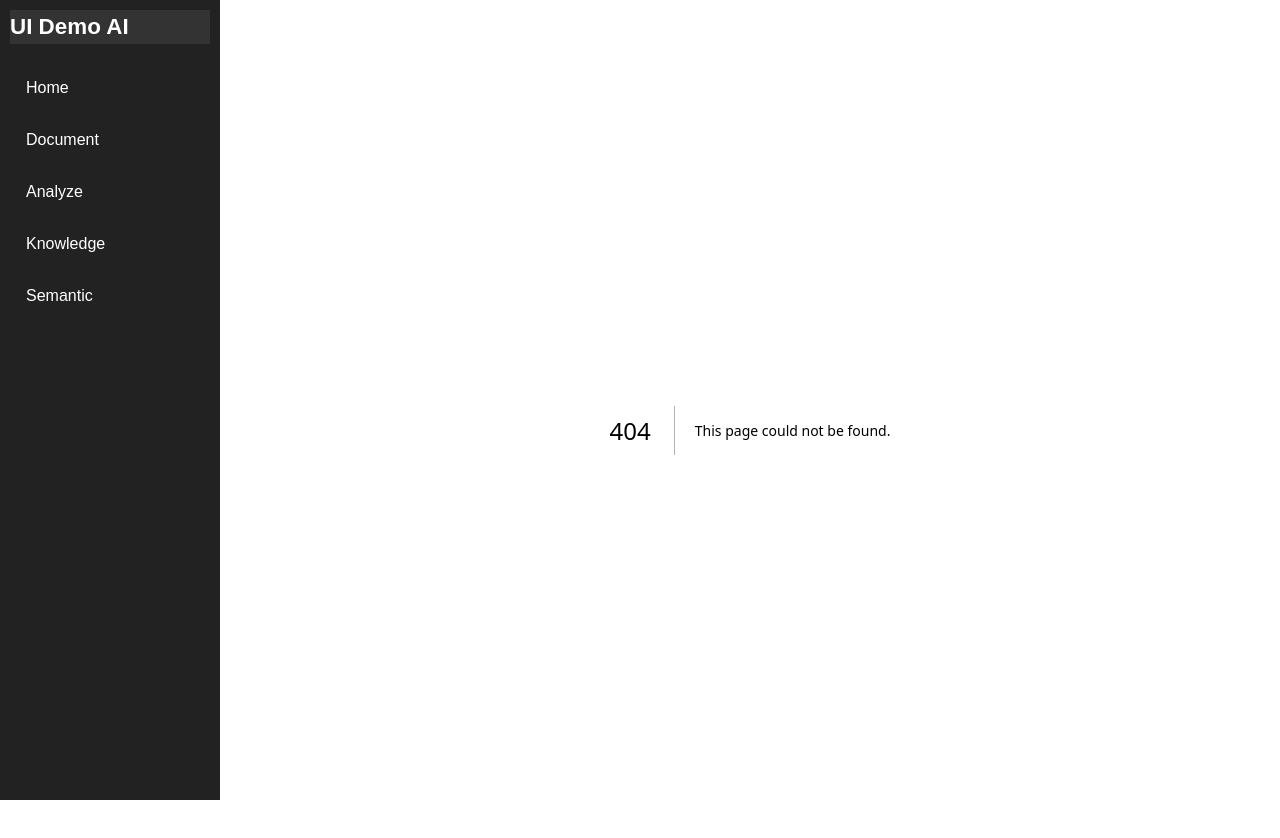
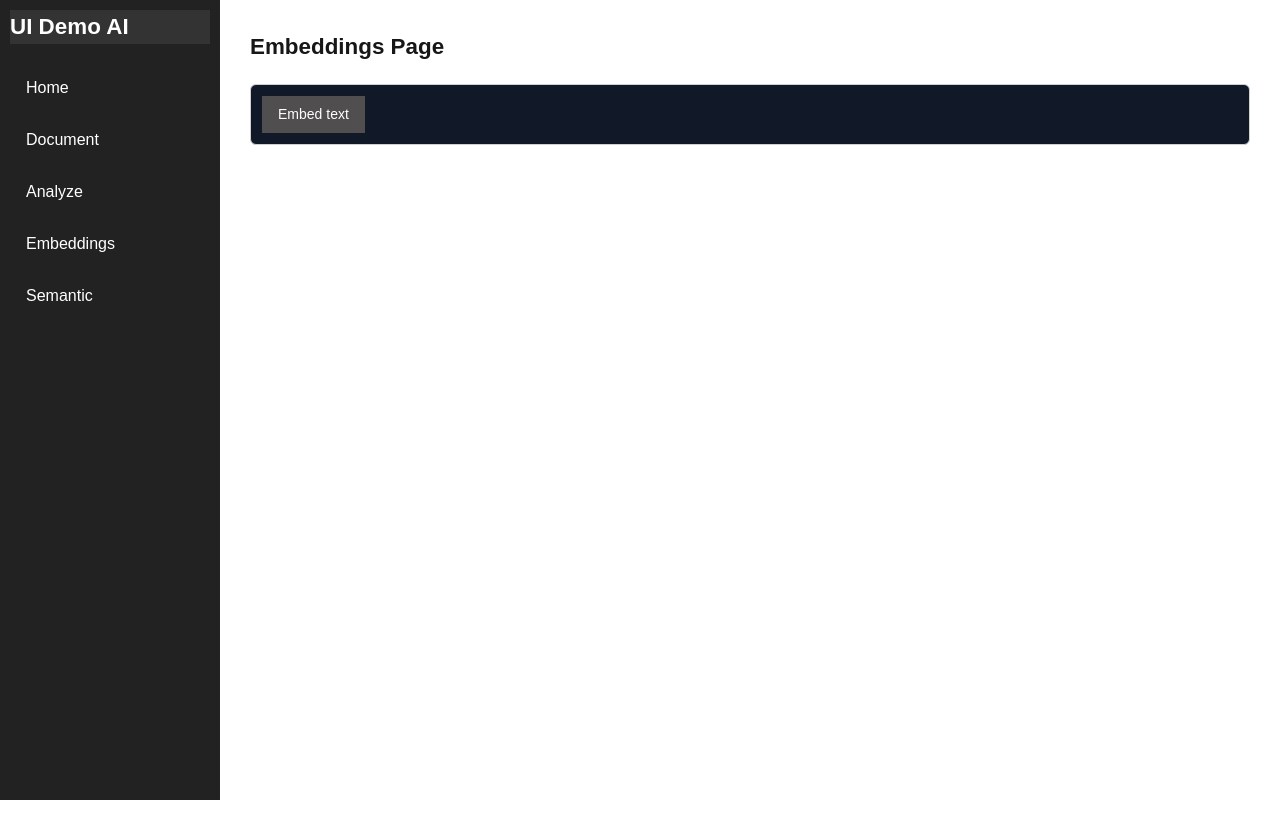
Before and after one commit to GuyHarel-Dev/React-demo-ai, a Next.js app: page /pages/embeddings in a window 1280 px wide. Before the commit this address had no page. Shown: the top 838 px of the page. After the commit the page ends 800 px from the top, so only its background shows below. Built offline with nearby package versions, Linux system fonts and the light colour scheme.

Commit message:
feat: embedding page

```diff
--- /dev/null
+++ b/src/api/embeddingService.ts
@@ -0,0 +1,27 @@
+
+import { apiRoutes } from "@/src/app/config/apiRoutes";
+
+export async function getTextEmbeddings(
+  text: string
+): Promise<string> {
+  const url = apiRoutes.postEmbbedText;
+
+  const res = await fetch(url, {
+    method: "POST",
+    headers: {
+      "Content-Type": "application/text",
+    },
+    body: JSON.stringify({ embed_text: text}),
+  });
+
+  if (!res.ok) {
+    const error = await res.json();
+
+    throw new Error(
+      `${error.detail} - HTTP ${res.status}`
+    );
+  }
+
+  return await res.json();
+
+}
--- a/src/app/components/Sidebar.tsx
+++ b/src/app/components/Sidebar.tsx
@@ -19,7 +19,7 @@ export default function Sidebar() {
             <Link href="/pages/analyse">Analyze</Link>
           </li>
           <li>
-            <Link href="/knowledge">Knowledge</Link>
+            <Link href="/pages/embeddings">Embeddings</Link>
           </li>
           <li>
             <Link href="/emantic">Semantic</Link>
--- a/src/app/config/apiRoutes.ts
+++ b/src/app/config/apiRoutes.ts
@@ -4,4 +4,5 @@ export const apiRoutes = {
   getDocuments: `${apiBaseUrl}/api/store/documents`,
   getDocumentStream: (fileName: string) => `${apiBaseUrl}/api/store/document/stream/${encodeURIComponent(fileName)}`,
   postDocumentAnalysis: `${apiBaseUrl}/api/document/analysis`,
+  postEmbbedText: `${apiBaseUrl}/api/embedding/text`
 };
--- /dev/null
+++ b/src/app/pages/embeddings/page.tsx
@@ -0,0 +1,32 @@
+"use client";
+
+import { useState } from "react";
+
+import styles from "./page.module.css";
+
+import { LoadingPanel } from "@/src/app/components/LoadingPanel"
+import { ErrorPanel } from "@/src/app/components/ErrorPanel"
+
+import "@/src/app/styles/pageArea.css";
+import "@/src/app/styles/controlArea.css";
+
+export default function EmbeddingsPage() {
+    const [isLoading, setIsLoading] = useState(false);
+    const [hasError, setHasError] = useState(false);
+    const [errorMessage, setErrorMessage] = useState<string>("")
+
+    function onEmbbedText() {
+        console.log("test")
+    }
+
+    return (
+        <div className="pageArea">
+            <div className="pageTitle">Embeddings Page</div>
+            <div className={`controlArea ${styles.controlAreaFlex}`}>
+                <button className={styles.button} onClick={onEmbbedText} disabled={isLoading}>
+                    {isLoading ? (<LoadingPanel message="Analyzing..." />) : "Embed text"}
+                </button>
+            </div>
+        </div>
+    )
+}
--- a/src/app/styles/controlArea.css
+++ b/src/app/styles/controlArea.css
@@ -14,3 +14,33 @@
   margin-left: 10px;
   margin-bottom: 10px;
 }
+
+
+button {
+    background-color: rgb(80, 78, 78);
+    color: black;
+    padding: 8px 16px;
+    font-size: 14px;
+    cursor: pointer;
+    margin:10px;
+
+    transition:
+        background-color 0.2s,
+        border-color 0.2s,
+        transform 0.1s;
+        color: white;
+}
+
+button:hover {
+    background-color: #45206b;
+    border-color: white;
+}
+
+button:active {
+    transform: translateY(1px);
+}
+
+button:disabled {
+    opacity: 0.5;
+    cursor: not-allowed;
+}
```
Also changed, not shown: src/app/pages/analyse/page.module.css (deleted, +0 -33 lines), src/app/pages/embeddings/page.module.css (added).
